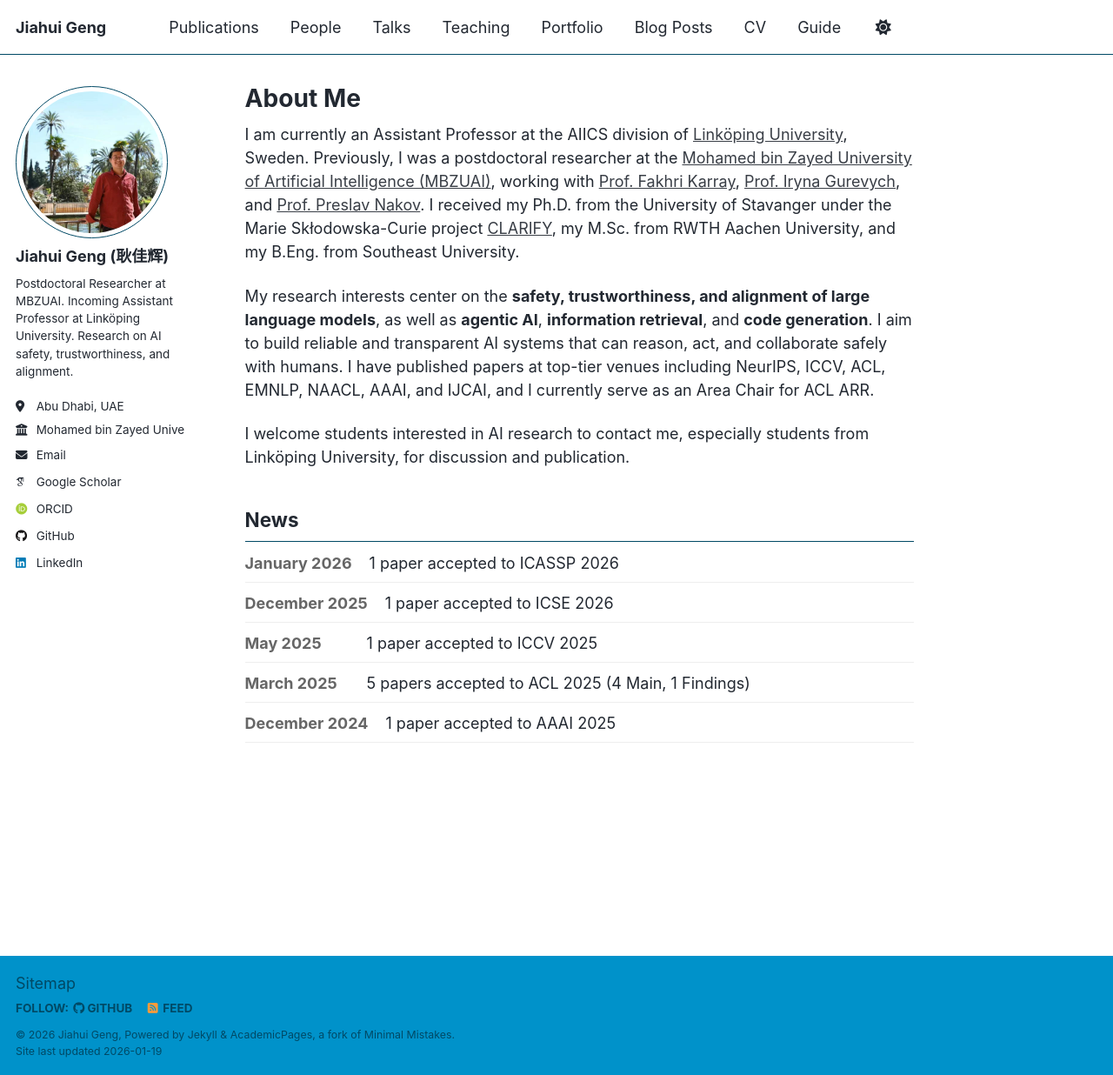
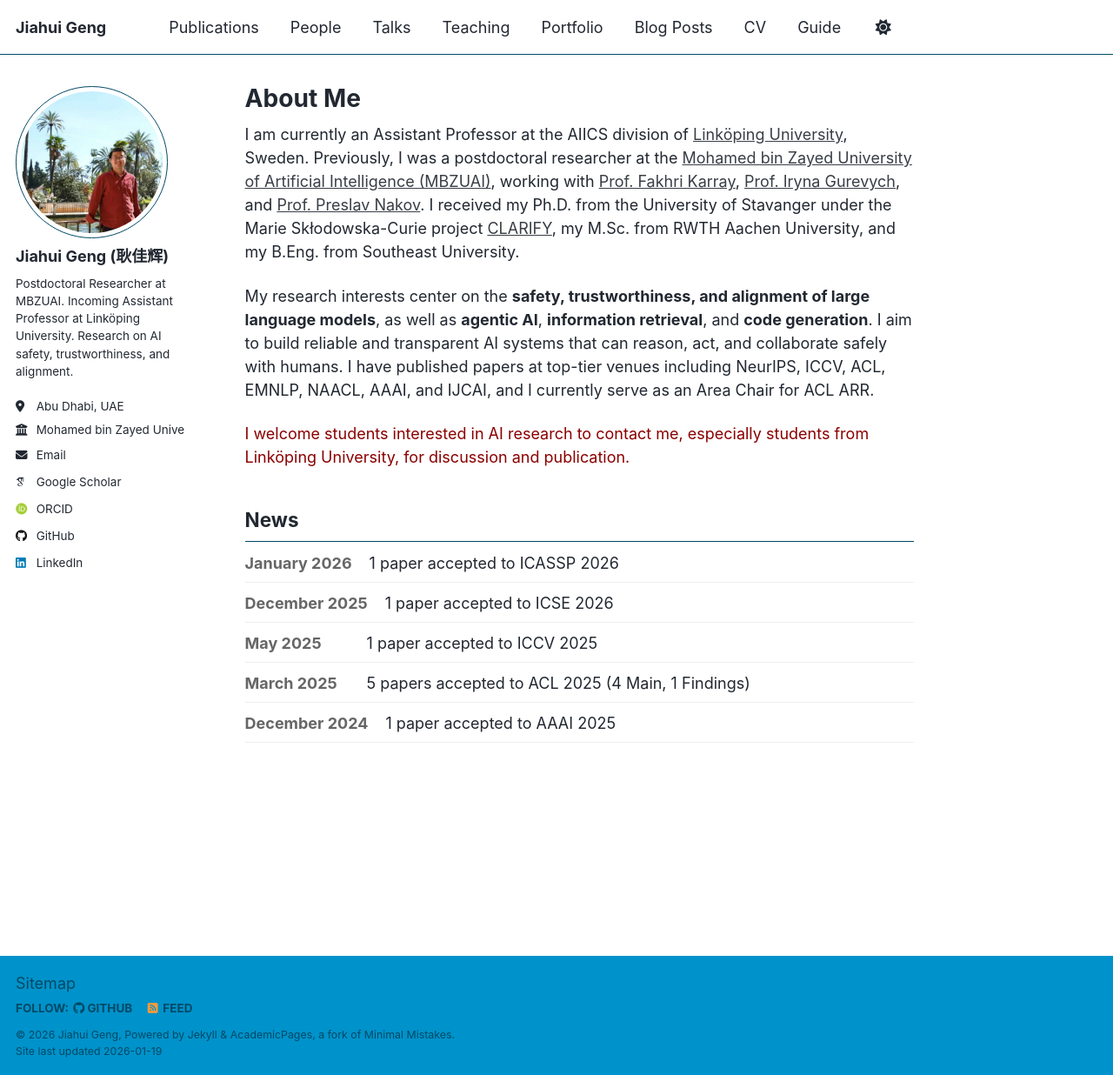
Before and after one commit to jiahuigeng/jiahuigeng.github.io, a Jekyll site: the page built from _pages/about.md, in a window 1280 px wide and 1236 px high. Shown: the whole window at 87% size. Built offline with Jekyll 4.4.1, drawn with Linux system fonts in a browser that asks for light colours; some web fonts are replaced; a script that is not in the unit is left out.

Commit message:
update people

```diff
--- a/_pages/about.md
+++ b/_pages/about.md
@@ -11,7 +11,7 @@ I am currently an Assistant Professor at the AIICS division of [Linköping Unive
 
 My research interests center on the **safety, trustworthiness, and alignment of large language models**, as well as **agentic AI**, **information retrieval**, and **code generation**. I aim to build reliable and transparent AI systems that can reason, act, and collaborate safely with humans. I have published papers at top-tier venues including NeurIPS, ICCV, ACL, EMNLP, NAACL, AAAI, and IJCAI, and I currently serve as an Area Chair for ACL ARR.
 
-I welcome students interested in AI research to contact me, especially students from Linköping University, for discussion and publication.
+<span style="color: darkred;">I welcome students interested in AI research to contact me, especially students from Linköping University, for discussion and publication.</span>
 
 ## News
 
```
